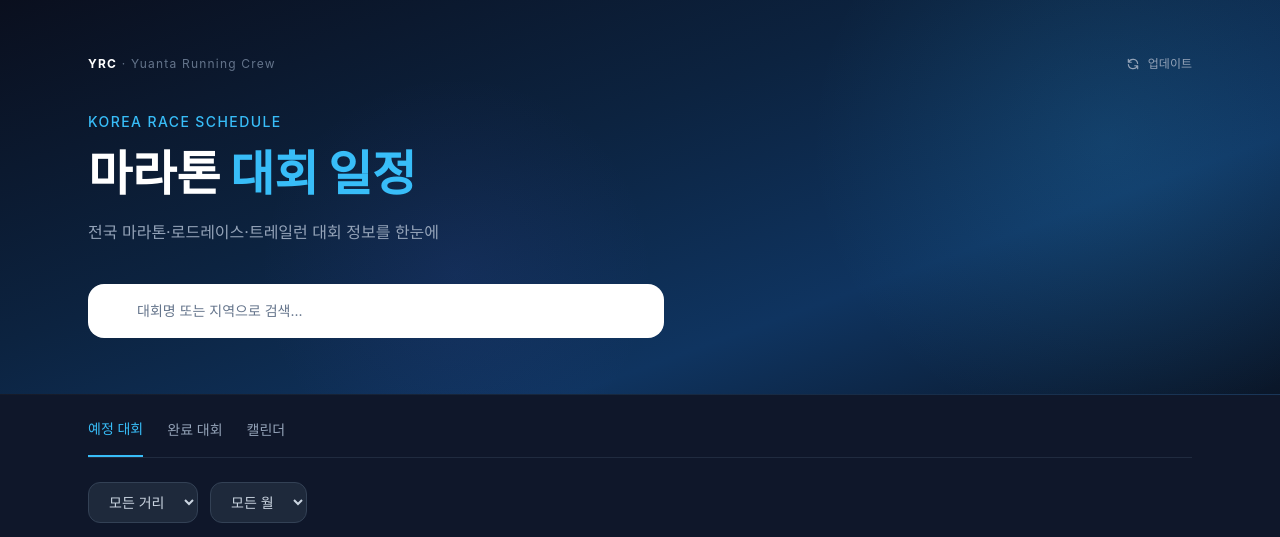
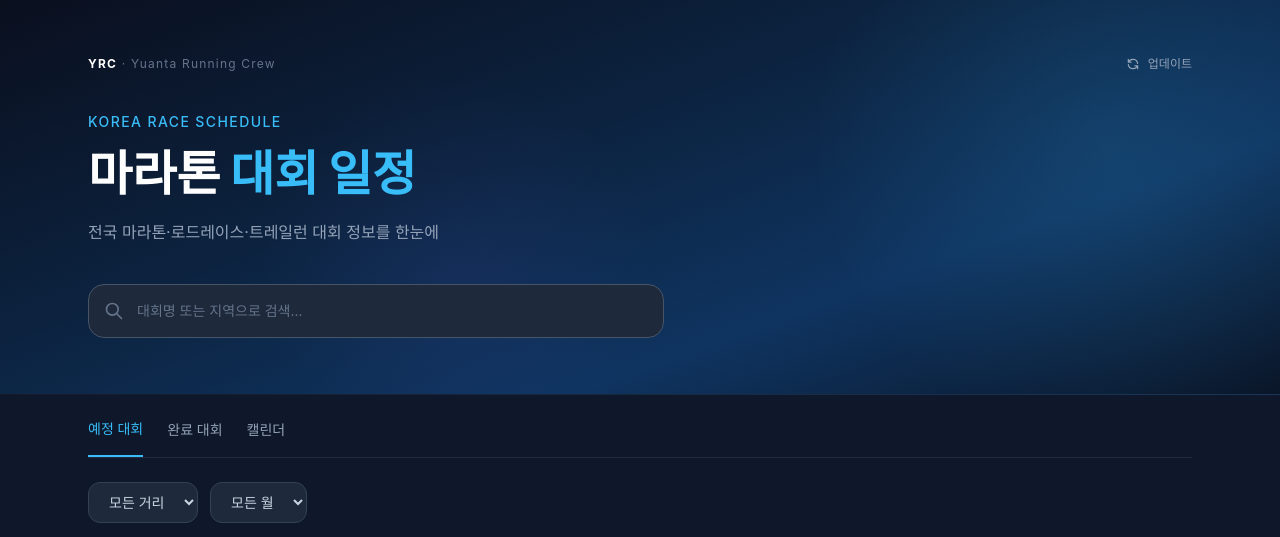
Before and after one commit to madokahill/marathon-schedule, a Flask app: page / in a window 1280 px wide. Shown: the top 537 px of the page. Run offline with Flask 3, Linux system fonts and the light colour scheme; data comes from the database, SQL or seed files in the repository; some libraries are stand-ins or nearby versions; some web fonts are replaced.

Commit message:
fix search bar style

```diff
--- a/templates/index.html
+++ b/templates/index.html
@@ -98,7 +98,7 @@
           <path stroke-linecap="round" stroke-linejoin="round" stroke-width="2" d="M21 21l-6-6m2-5a7 7 0 11-14 0 7 7 0 0114 0z"/>
         </svg>
         <input id="search-input" type="text" placeholder="대회명 또는 지역으로 검색..."
-          class="w-full bg-white/8 border border-white/15 rounded-2xl pl-12 pr-4 py-4 text-sm text-white focus:outline-none focus:border-sky-500/70 focus:bg-white/12 placeholder-slate-500 transition backdrop-blur-sm"
+          class="w-full bg-slate-800 border border-slate-600 rounded-2xl pl-12 pr-4 py-4 text-sm text-white focus:outline-none focus:border-sky-500 placeholder-slate-500 transition"
           oninput="filterRaces()" />
       </div>
     </div>
```
